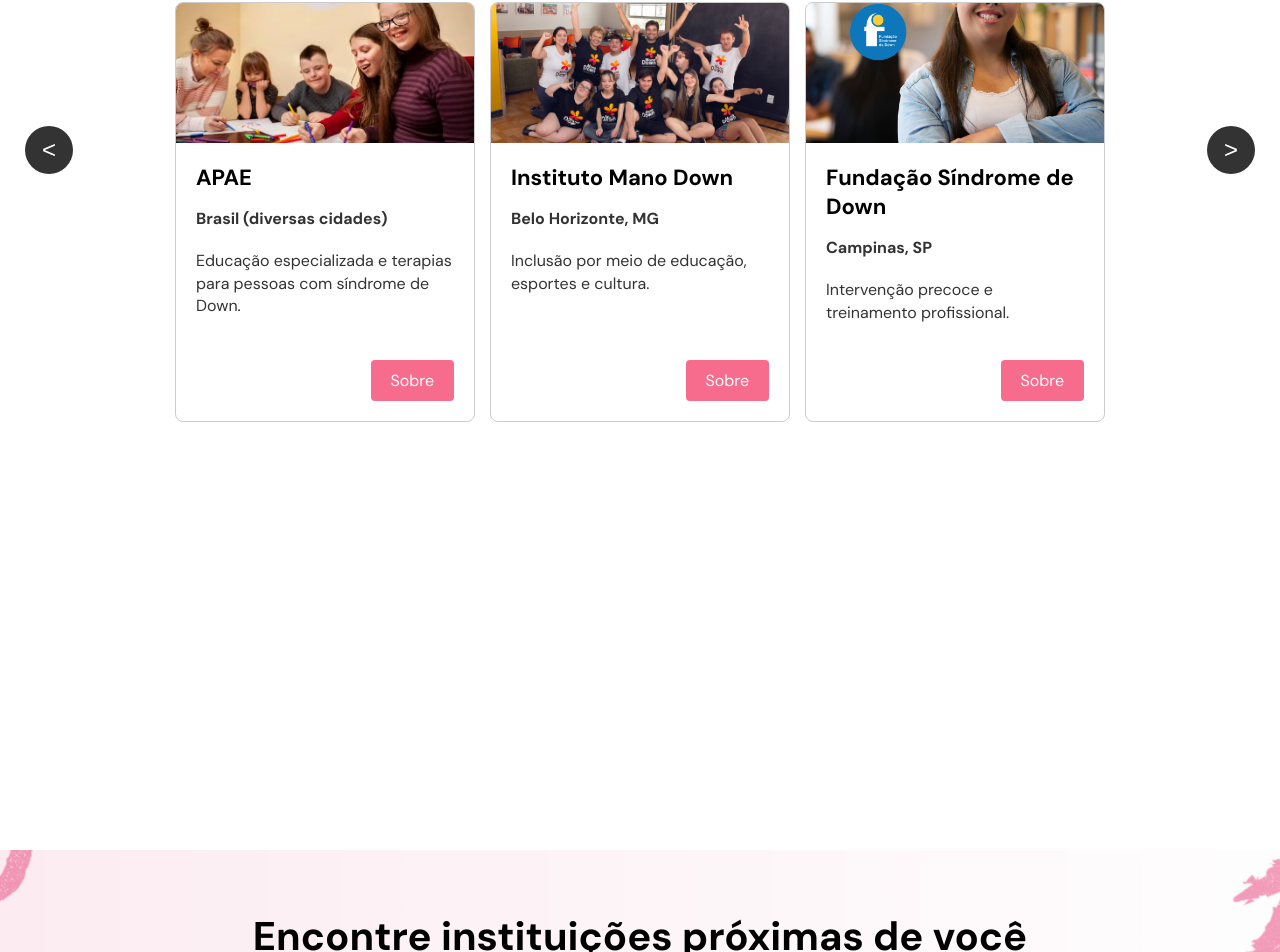
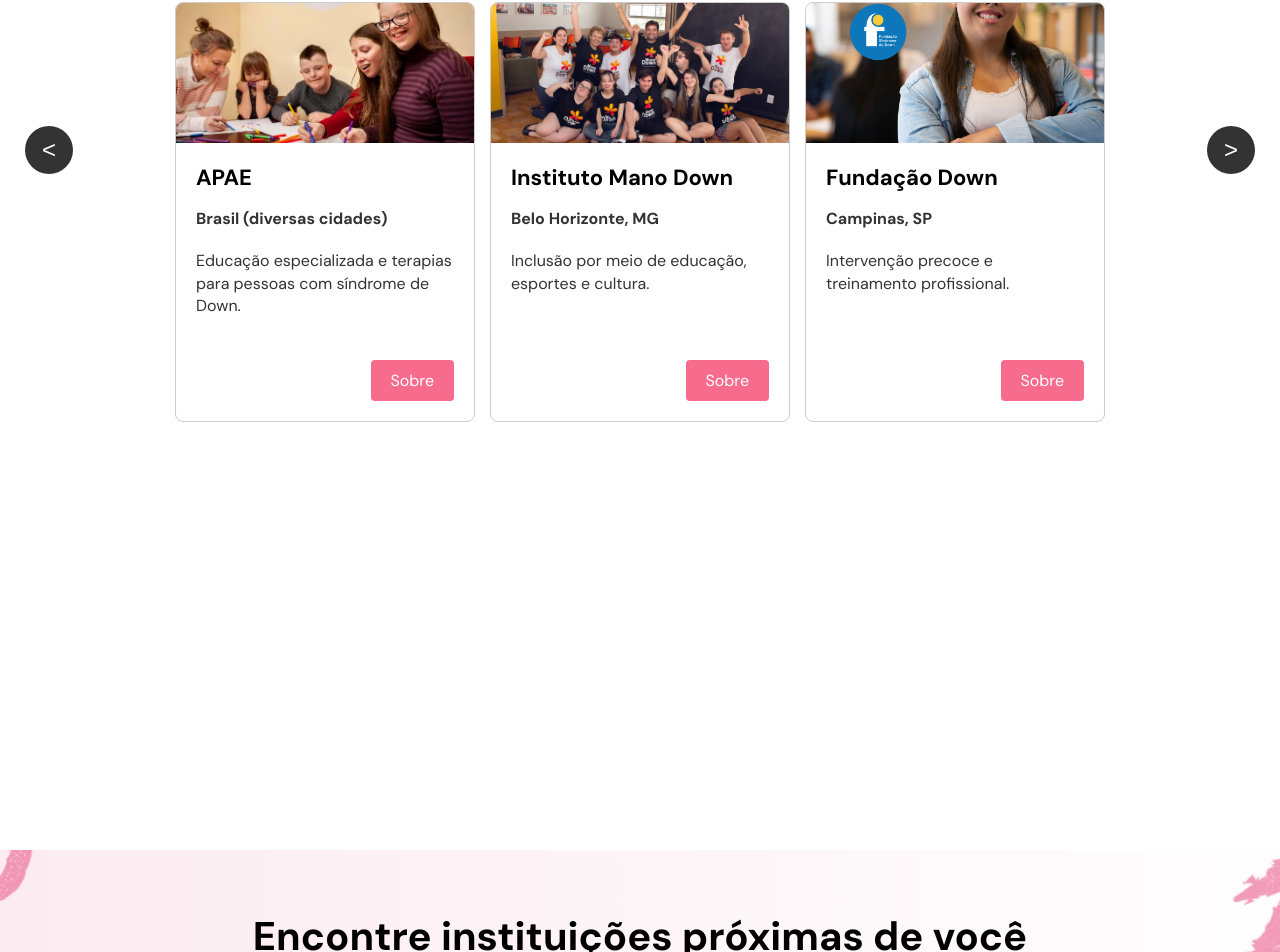
Before and after one commit to LuaPortela/instituicoes-acenis, a React (Vite) app: page / in a window 1280 px wide. Shown: the part 1150-2102 px from the top of the page. Built offline with nearby package versions, Linux system fonts and the light colour scheme.

Commit message:
mudanca card

```diff
--- a/src/assetsinstituicoes/componentes/SlideInstituicoes.jsx
+++ b/src/assetsinstituicoes/componentes/SlideInstituicoes.jsx
@@ -24,7 +24,7 @@
     link: 'https://www.manodown.org.br'
   },
   {
-    nome: 'Fundação Síndrome de Down',
+    nome: 'Fundação Down',
     localizacao: 'Campinas, SP',
     imagem: destaque3,
     descricao: 'Intervenção precoce e treinamento profissional.',
--- a/src/assetsinstituicoes/css/HomeInstituicao.module.css
+++ b/src/assetsinstituicoes/css/HomeInstituicao.module.css
@@ -148,7 +148,7 @@
 }
 
 
-/* Celular (até 767px) */
+
 @media (max-width: 767px) {
   .instituicoesCabecalho h1 {
     font-size: 20px;
```
